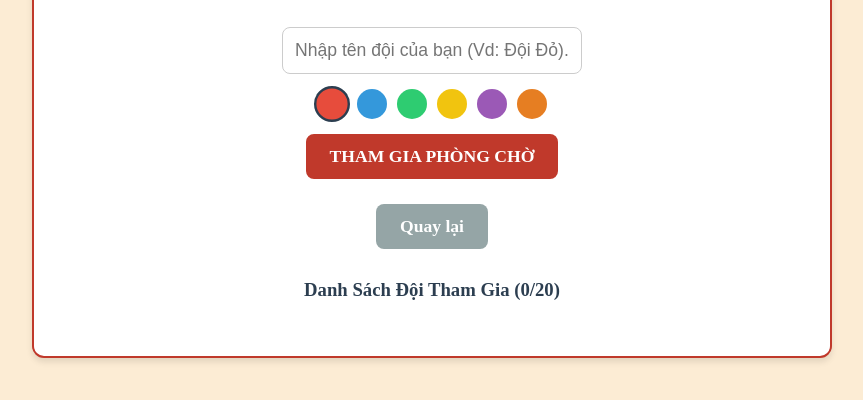
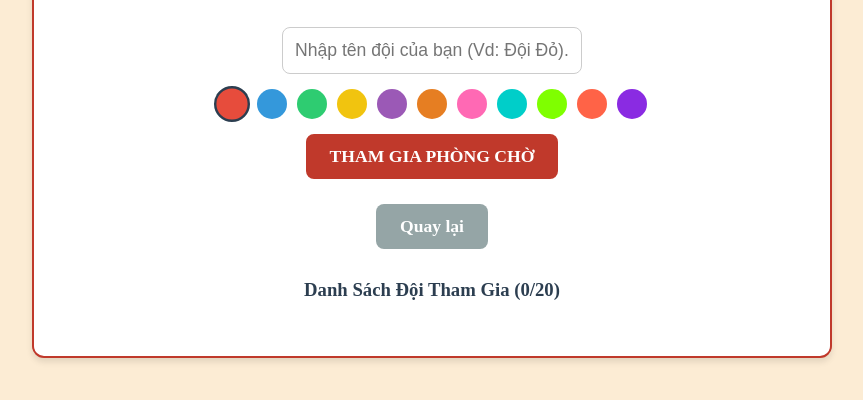
Before and after one commit to taibau/GameMLN, a website: page public/index.html in a window 1280 px wide. Both pictures are taken after a click on the button "THAM GIA (Dành cho Người Chơi)". Shown: the part 160-560 px from the top of the page, without its empty margins (208-1071 px from the left). Drawn offline with nearby package versions, Linux system fonts and the light colour scheme; no server answers.

Commit message:
ui: add 5 rgb colors to player color picker

```diff
--- a/public/index.html
+++ b/public/index.html
@@ -27,6 +27,11 @@
           <div class="color-dot" style="background:#f1c40f" data-color="#f1c40f"></div>
           <div class="color-dot" style="background:#9b59b6" data-color="#9b59b6"></div>
           <div class="color-dot" style="background:#e67e22" data-color="#e67e22"></div>
+          <div class="color-dot" style="background:rgb(255, 105, 180)" data-color="rgb(255, 105, 180)"></div>
+          <div class="color-dot" style="background:rgb(0, 206, 201)" data-color="rgb(0, 206, 201)"></div>
+          <div class="color-dot" style="background:rgb(127, 255, 0)" data-color="rgb(127, 255, 0)"></div>
+          <div class="color-dot" style="background:rgb(255, 99, 71)" data-color="rgb(255, 99, 71)"></div>
+          <div class="color-dot" style="background:rgb(138, 43, 226)" data-color="rgb(138, 43, 226)"></div>
         </div>
         <button id="btn-join" class="btn-primary">THAM GIA PHÒNG CHỜ</button>
         <button class="btn-secondary" onclick="document.getElementById('role-selection').style.display='block'; document.getElementById('join-form').style.display='none';">Quay lại</button>
```
